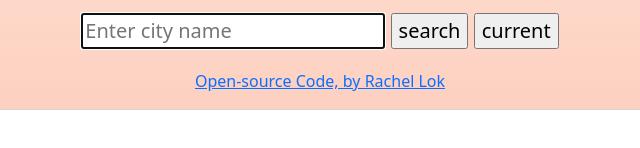
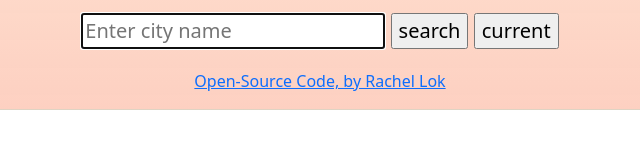
Before and after one commit to rsibbs/GIT-Homework, a website built with Parcel: page index.html in a window 1280 px wide. Shown: the part 432-580 px from the top of the page, 308-948 px from the left. Built offline with nearby package versions, Linux system fonts and the light colour scheme.

Commit message:
Update index.html

```diff
--- a/index.html
+++ b/index.html
@@ -98,7 +98,7 @@
 
                             </form>
 
-                       <a href = "https://github.com/rsibbs/GIT-Homework"> Open-source Code, by Rachel Lok </a>
+                       <a href = "https://github.com/rsibbs/GIT-Homework"> Open-Source Code, by Rachel Lok </a>
                         </div>
 
                     </div>
```
